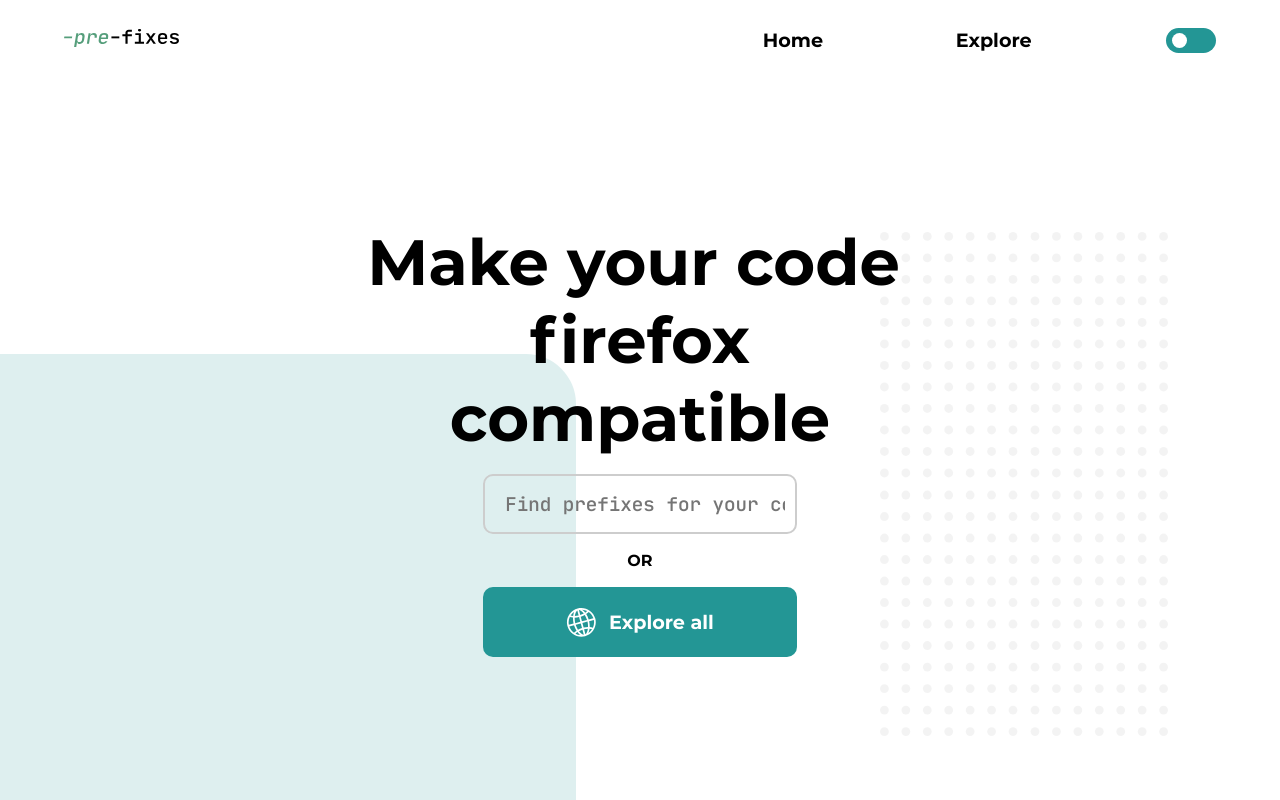
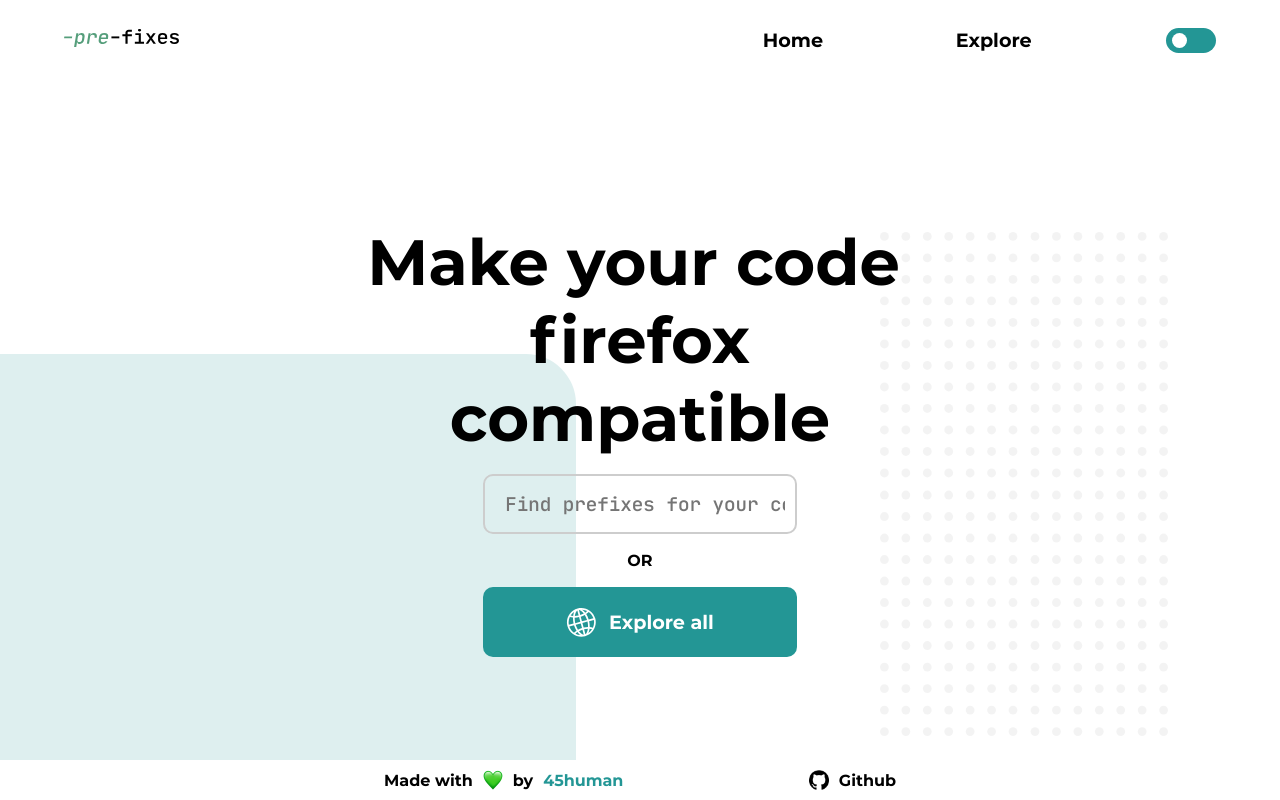
Before and after one commit to jack0wsky/-pre-fixes, a Gatsby site: page / in a window 1280 px wide. Built offline with nearby package versions, Linux system fonts and the light colour scheme; Gatsby itself is replaced by a stand-in of ours.

Commit message:
added footer

```diff
--- a/gatsby-config.js
+++ b/gatsby-config.js
@@ -7,6 +7,7 @@
   plugins: [
     `gatsby-plugin-react-helmet`,
     `gatsby-plugin-transition-link`,
+    `gatsby-env-variables`,
     {
       resolve: `gatsby-source-filesystem`,
       options: {
--- a/package.json
+++ b/package.json
@@ -10,11 +10,13 @@
     "animejs": "^3.2.0",
     "apollo-boost": "^0.4.7",
     "babel-plugin-styled-components": "^1.10.7",
+    "dotenv": "^8.2.0",
     "es6-promise": "^4.2.8",
     "gatsby": "^2.20.25",
     "gatsby-cli": "^2.11.22",
     "gatsby-image": "^2.3.4",
     "gatsby-plugin-apollo": "^3.0.1",
+    "gatsby-plugin-config": "^1.0.7",
     "gatsby-plugin-manifest": "^2.3.5",
     "gatsby-plugin-offline": "^3.1.4",
     "gatsby-plugin-react-helmet": "^3.2.4",
--- /dev/null
+++ b/src/components/footer/footer.js
@@ -0,0 +1,30 @@
+import React from "react"
+import { FooterWrapper, Note, Link, Emoji, Github } from "./footer.styled"
+import { useSelector } from "react-redux"
+import heartIcon from "../../static/green-heart.png"
+import githubIcon from "../../static/github.png"
+import githubWhite from "../../static/github-white@300x.png"
+
+const Footer = () => {
+  const darkMode = useSelector(state => state.darkMode)
+  return (
+    <FooterWrapper>
+      <Note>
+        Made with <Emoji height={20} src={heartIcon} alt="green-heart" /> by{" "}
+        <Link target="_blank" href="https://www.facebook.com/45human/">
+          45human
+        </Link>
+      </Note>
+      <Github target="_blank" href="https://github.com/jack0wsky/-pre-fixes">
+        <Emoji
+          height={20}
+          src={darkMode ? githubWhite : githubIcon}
+          alt="github"
+        />
+        Github
+      </Github>
+    </FooterWrapper>
+  )
+}
+
+export default Footer
--- /dev/null
+++ b/src/components/footer/footer.styled.js
@@ -0,0 +1,49 @@
+import styled from "styled-components"
+import { mobile, medium, large } from "../breakpoints/breakpoints"
+
+export const FooterWrapper = styled.footer`
+  width: 100vw;
+  height: 5vh;
+  position: fixed;
+  bottom: 0;
+  background-color: ${props => props.theme.colors.background};
+  padding: 0 35vw 0;
+
+  display: flex;
+  justify-content: space-between;
+  -webkit-justify-content: space-between;
+  align-items: center;
+  -webkit-align-items: center;
+
+  @media all and (max-width: ${mobile}) {
+    height: 8vh;
+    padding: 0 5vw 0 25vw;
+  }
+  @media all and (min-width: ${mobile}) and (max-width: ${medium}) {
+    padding: 0 20vw 0;
+  }
+  @media all and (min-width: ${medium}) and (max-width: ${large}) {
+    padding: 0 30vw 0;
+  }
+`
+export const Note = styled.p`
+  color: ${props => props.theme.colors.fontColor};
+  font-weight: normal;
+  display: flex;
+  align-items: center;
+  -webkit-align-items: center;
+`
+export const Link = styled.a`
+  margin: 0 10px 0;
+  color: ${props => props.theme.colors.action};
+`
+export const Emoji = styled.img`
+  margin: 0 10px 0;
+`
+export const Github = styled.a`
+  width: auto;
+  display: flex;
+  align-items: center;
+  -webkit-align-items: center;
+  color: ${props => props.theme.colors.fontColor};
+`
--- a/src/components/layout.js
+++ b/src/components/layout.js
@@ -5,6 +5,7 @@
 import JetBrainsMedium2 from "../fonts/woff2/JetBrainsMono-Medium.woff2"
 import Montserrat700Woff2 from "../fonts/montserrat/montserrat-v14-latin-700.woff2"
 import Montserrat700Woff from "../fonts/montserrat/montserrat-v14-latin-700.woff"
+import Footer from './footer/footer'
 //import "./layout.css"
 
 const GlobalStyle = createGlobalStyle`
@@ -42,6 +43,7 @@
       <GlobalStyle />
       <Header />
       {children}
+      <Footer />
     </>
   )
 }
```
Also changed, not shown: src/pages/explore.js (+7 -0 lines), src/static/github-white@300x.png (added), src/static/github.png (added), src/static/green-heart.png (added), 2 other files.
